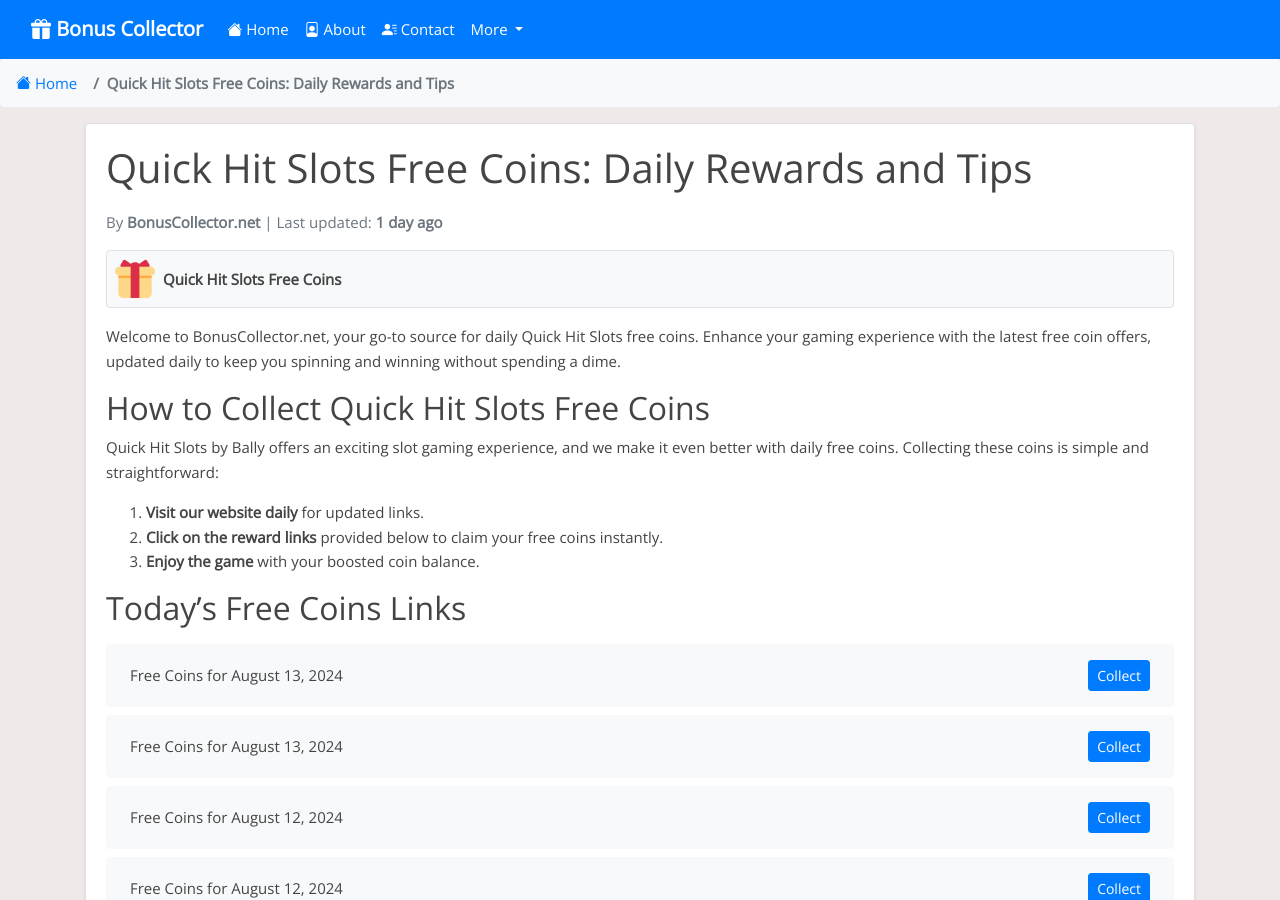
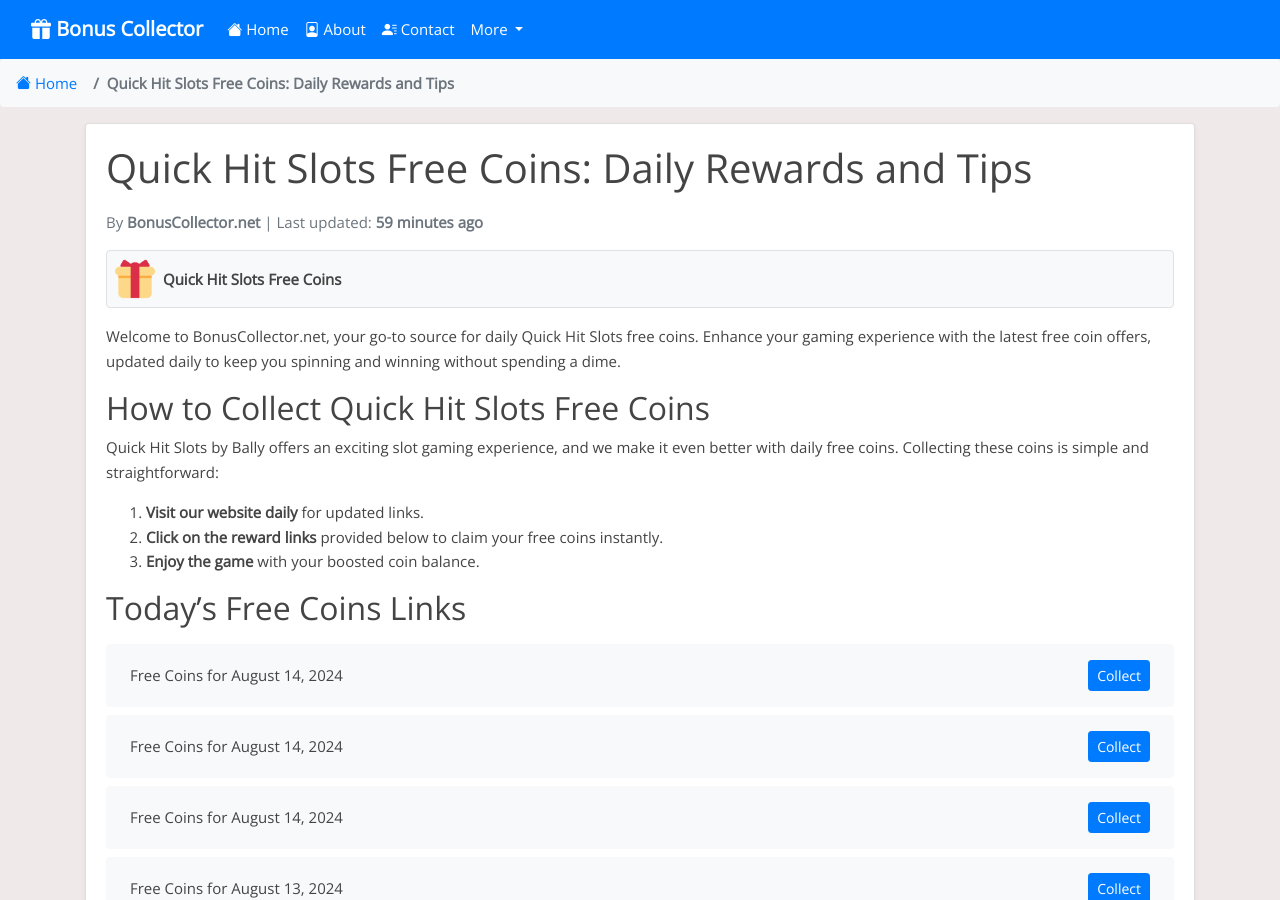
Before and after one commit to Prollad99/bs-net, a Jekyll site: the page built from _posts/2024-08-01-quick-hit-slots.md, in a window 1280 px wide and 900 px high. Built offline with Jekyll 4.4.1, drawn with Linux system fonts in a browser that asks for light colours; nearby versions of some CDN libraries; comment, search, counter and statistics services are not loaded; some of the changed text lies outside the part shown.

Commit message:
Update quick-hit-slots reward links and last modified date

```diff
--- a/_data/include_files.yml
+++ b/_data/include_files.yml
@@ -71,7 +71,7 @@
   last_modified: 2024-08-14 03:24:41
 
 quick-hit-slots.html:
-  last_modified: 2024-08-13 03:23:20
+  last_modified: 2024-08-14 03:24:52
 
 heart-of-vegas.html:
   last_modified: 2024-08-14 03:24:43
--- a/_includes/quick-hit-slots.html
+++ b/_includes/quick-hit-slots.html
@@ -1,4 +1,16 @@
 <ul class="list-group mt-3 mb-4">
+  <li class="list-group-item d-flex justify-content-between align-items-center">
+    <span>Free Coins for August 14, 2024</span>
+    <a href="https://quickhitslots.jckpt.me/4e10efde25" class="btn btn-primary btn-sm">Collect</a>
+  </li>
+  <li class="list-group-item d-flex justify-content-between align-items-center">
+    <span>Free Coins for August 14, 2024</span>
+    <a href="https://quickhitslots.jckpt.me/7067f8913f" class="btn btn-primary btn-sm">Collect</a>
+  </li>
+  <li class="list-group-item d-flex justify-content-between align-items-center">
+    <span>Free Coins for August 14, 2024</span>
+    <a href="https://quickhitslots.jckpt.me/3b804a30bc" class="btn btn-primary btn-sm">Collect</a>
+  </li>
   <li class="list-group-item d-flex justify-content-between align-items-center">
     <span>Free Coins for August 13, 2024</span>
     <a href="https://quickhitslots.jckpt.me/180c579599" class="btn btn-primary btn-sm">Collect</a>
@@ -387,16 +399,4 @@
     <span>Free Coins for Invalid Date</span>
     <a href="https://quickhitslots.jckpt.me/da9ebf988c" class="btn btn-primary btn-sm">Collect</a>
   </li>
-  <li class="list-group-item d-flex justify-content-between align-items-center">
-    <span>Free Coins for Invalid Date</span>
-    <a href="https://quickhitslots.jckpt.me/58febfd6d2" class="btn btn-primary btn-sm">Collect</a>
-  </li>
-  <li class="list-group-item d-flex justify-content-between align-items-center">
-    <span>Free Coins for Invalid Date</span>
-    <a href="https://quickhitslots.jckpt.me/51ba7b7fba" class="btn btn-primary btn-sm">Collect</a>
-  </li>
-  <li class="list-group-item d-flex justify-content-between align-items-center">
-    <span>Free Coins for Invalid Date</span>
-    <a href="https://quickhitslots.jckpt.me/5d91120fb7" class="btn btn-primary btn-sm">Collect</a>
-  </li>
 </ul>
```
Also changed, not shown: links-json/quick-hit-slots.json (+12 -9 lines).
